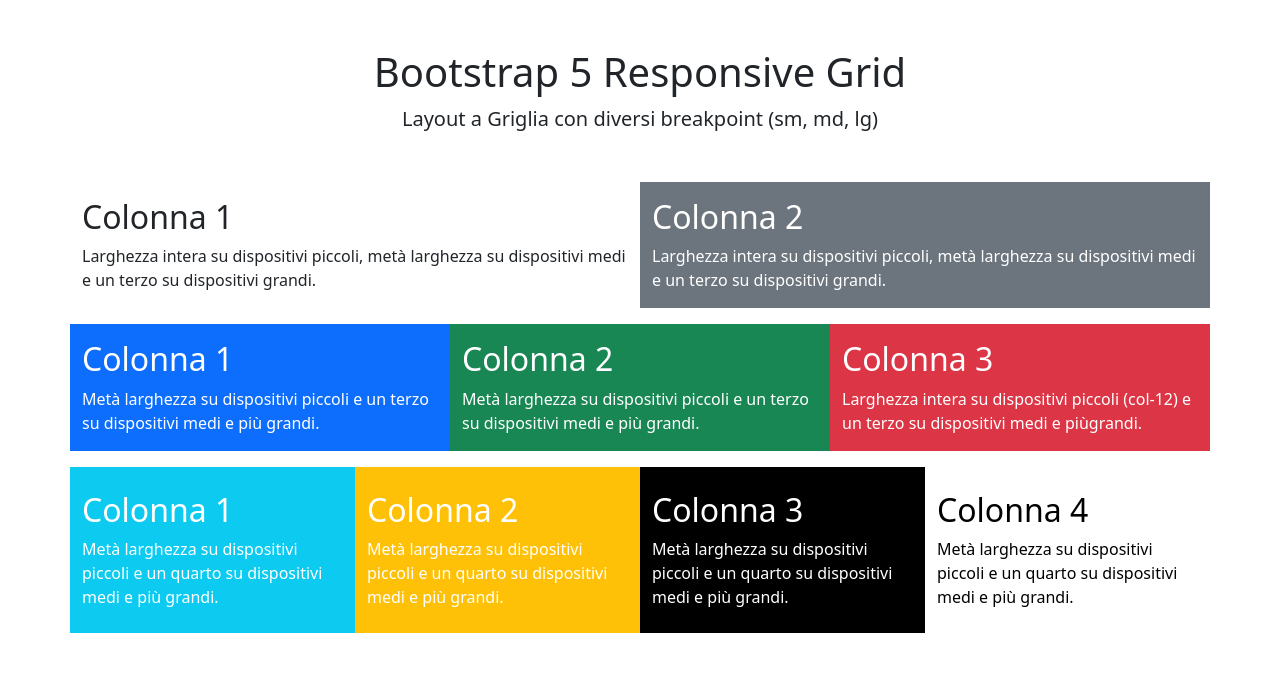
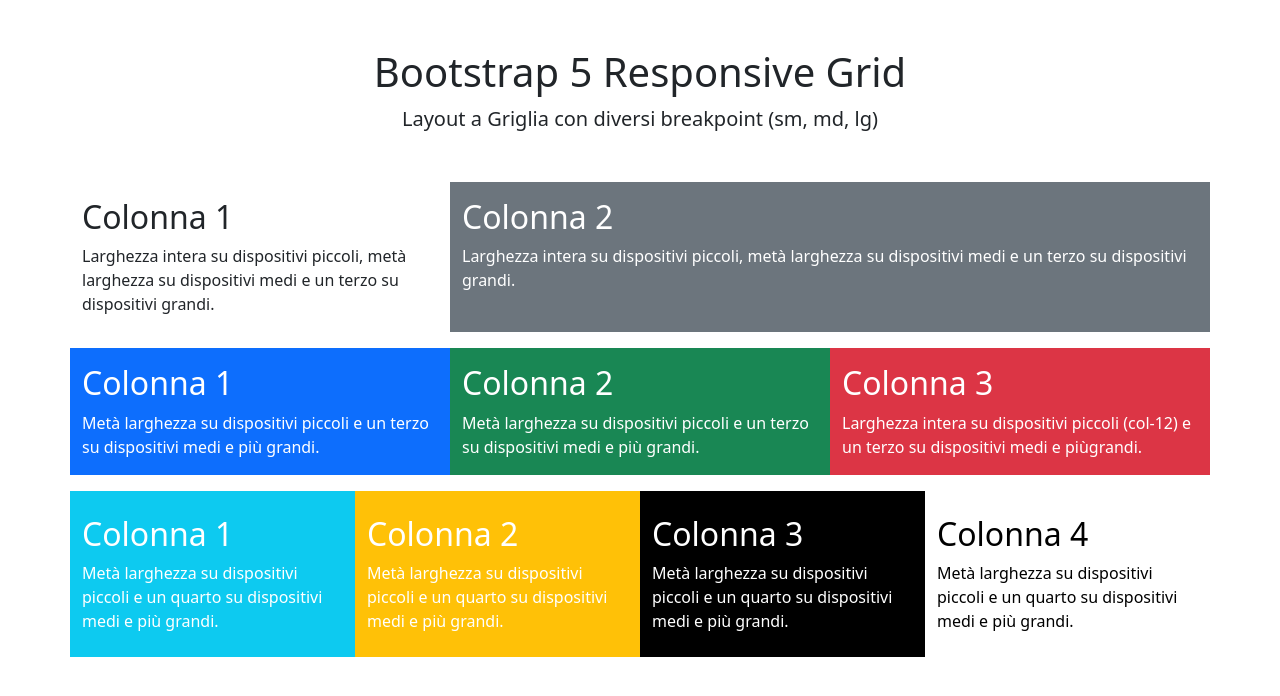
Before and after one commit to FrancescoEFloris/htmlcss-bootstrap-layout, a plain HTML site: page index.html in a window 1280 px wide. Drawn offline with nearby package versions, Linux system fonts and the light colour scheme.

Commit message:
desktop view

```diff
--- a/index.html
+++ b/index.html
@@ -19,12 +19,12 @@
             <div class="col mx-auto">
                 <!--  Section 0  -->
                     <div class="row mb-3 row-cols-md-2">
-                        <div class="col-12 py-3">
+                        <div class="col-12 py-3 col-lg-4">
                             <h2 class="text-start">Colonna 1</h2>
                             Larghezza intera su dispositivi piccoli, metà larghezza su dispositivi
                             medi e un terzo su dispositivi grandi.
                         </div>
-                        <div class="col-12 py-3 bg-secondary text-white">
+                        <div class="col-12 py-3 bg-secondary text-white col-lg-8">
                              <h2 class="text-start">Colonna 2</h2>
                             Larghezza intera su dispositivi piccoli, metà larghezza su dispositivi
                             medi e un terzo su dispositivi grandi.
```
